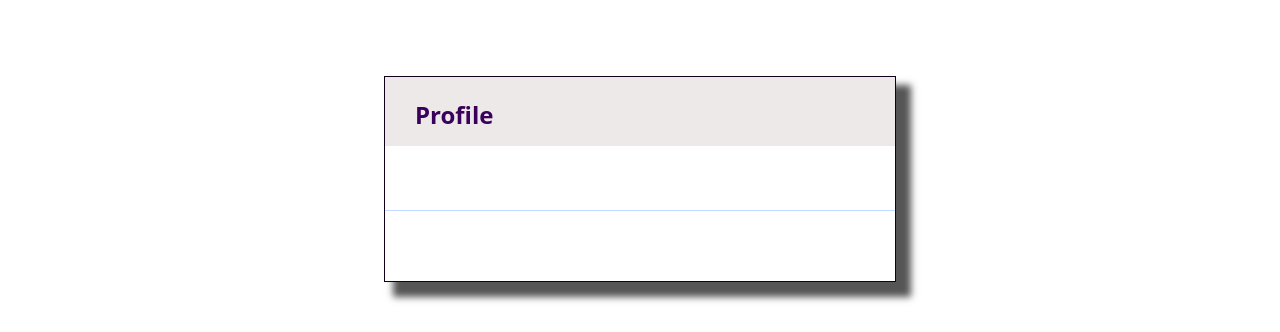
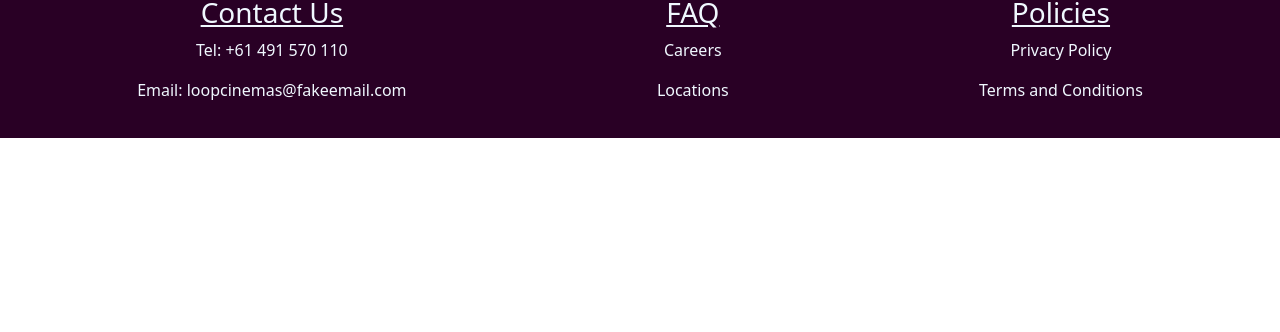
Before and after one commit to JamTru/LoopCinemaWebsite, a React (Create React App) app: page /PR_mov.js in a window 1280 px wide. Shown: the part 1178-1510 px from the top of the page. After the commit the page ends 1316 px from the top, so only its background shows below. Built offline with nearby package versions, Linux system fonts and the light colour scheme.

Commit message:
Moved Profile to right folder added status check for login for later purposes

```diff
--- a/src/App.css
+++ b/src/App.css
@@ -137,6 +137,7 @@
   background-color: #c76464;
   font-weight: bold;
   display: block;
+  position:relative;
 }
 .navbar li {
   list-style-type: none;
--- a/src/App.js
+++ b/src/App.js
@@ -4,61 +4,44 @@ import './App.css';
 import { BrowserRouter as Router, Route, Routes, Link } from "react-router-dom";
 import Header from './components/Header';
 import Navbar from './components/Navbar';
-import Profile from './components/Profile'
 import Content from './components/Content';
 import Sidebar from './components/Sidebar';
 import Footer from './components/Footer';
 import SignInModal from "./modals/SignInModal";
-import { getEmail, getUser, getDate, removeUser } from "./data/repository";
+import { getUser, removeUser } from "./data/repository";
 import HP_mov from './pages/HP_mov.js';
 import PR_mov from './pages/PR_mov.js';
 import SI_mov from './pages/SI_mov.js';
 import SM_mov from './pages/SM_mov.js';
+import Profile from './pages/Profile.js';
 
 function App() {
   const [username, setUsername] = useState(getUser());
-  const [email, setEmail] = useState(getEmail());
-  const [date, setDate] =useState(getDate());
-  const loginUser = (email, username, date) => {
+  const [email, setEmail] = useState(getUser());
+  const isLogged = localStorage.getItem("user") !== null ? "loggedIn" : "loggedOut";
+  const loginUser = (email, username) => {
     setEmail(email);
     setUsername(username);
-    setDate(date);
   }
 
   const logoutUser = () => {
     removeUser();
     setEmail(null);
   }
-
-    // useEffect(() => {
-  //   // Update the document title using the browser API
-  //   var now = new Date();
-  //   var year = now.getFullYear();
-  //   var month = now.getMonth();
-  //   var date = now.getDate();
-  //   var day = now.getDay();
-
-  //   console.log("Now : ", year);
-  //   console.log("Now : ", month + 1);
-  //   console.log("Now : ", date);
-  //   console.log("Now : ", day);
-  // },[]);
-
+  console.log(isLogged);
   return (
     <div>
       <Router>
         <Header email={email} username={username} logoutUser={logoutUser} loginUser={loginUser}/>
-        <Navbar />
+        <Navbar logstatus={isLogged} />
         <Routes>
           <Route path="/" element={<Content />} />
           <Route path="/HP_mov.js" element={<HP_mov />} />
           <Route path="/PR_mov.js" element={<PR_mov />} />
           <Route path="/SI_mov.js"  element={<SI_mov />} />
           <Route path="/SM_mov.js" element={<SM_mov />} />
+          <Route path="/Profile.js" element={<Profile />} />
         </Routes>
-        <Link to = "/Profile">
-          <Profile email={email} username={username} date = {date} logoutUser={logoutUser} loginUser={loginUser}/>
-        </Link>
         <Footer />
       </Router>
     </div>
--- a/src/components/Header.js
+++ b/src/components/Header.js
@@ -79,9 +79,9 @@ function Header(props) {
               <Link className="nav-link" to="/login" onClick={props.logoutUser}>Logout</Link>
             </li> */}
             <li>
-              <Link to="/Profile">
+              <Link to="./Profile.js">
                 <button type="button" className="profile_button" >
-                  My profile
+                  My Profile
                 </button>
               </Link>
               <Link to="/">
--- a/src/components/MenuItems.css
+++ b/src/components/MenuItems.css
@@ -8,5 +8,9 @@
   border:none;
 }
 .menu-open {
-
+  position:absolute;
+  top:0;
+  bottom:0;
+  right:0;
+  z-index: 10;
 }
```
Also changed, not shown: src/pages/Profile.js (line endings or trailing spaces).
